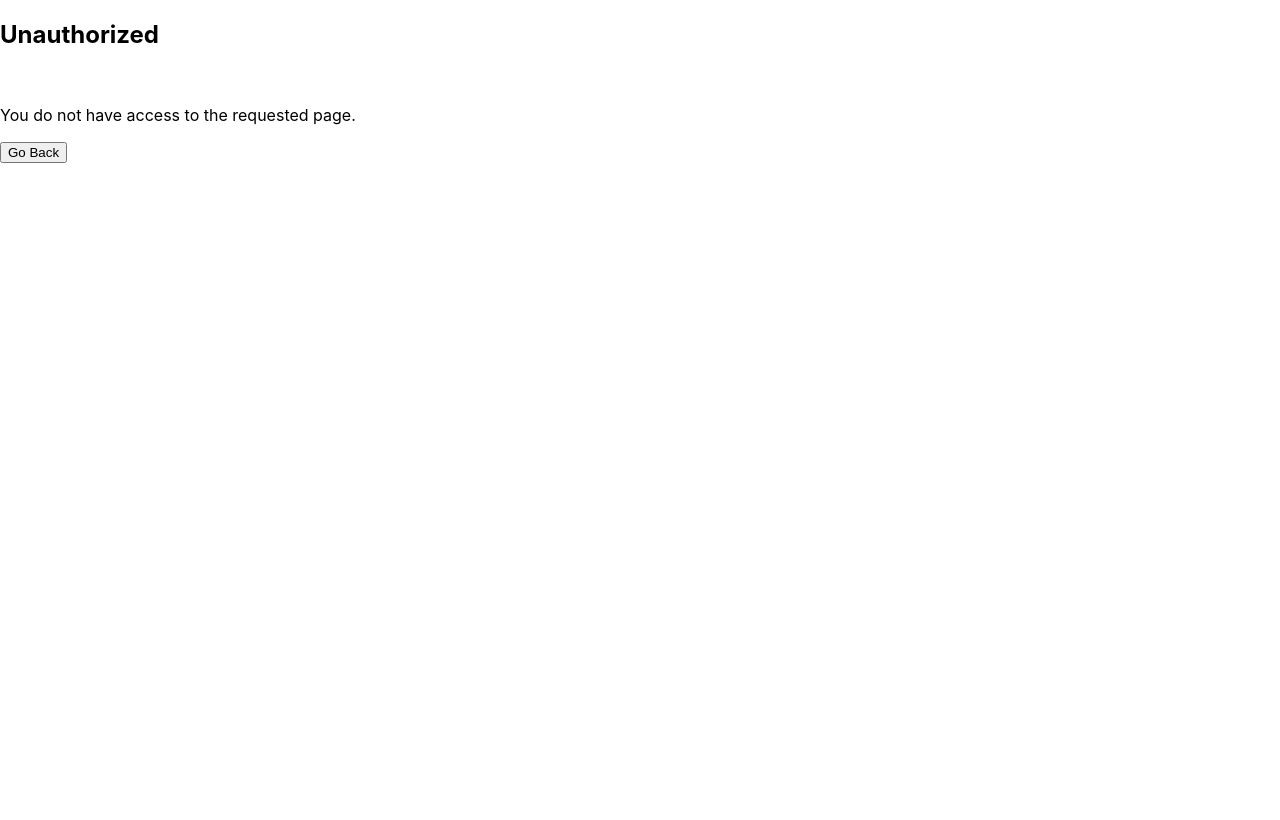
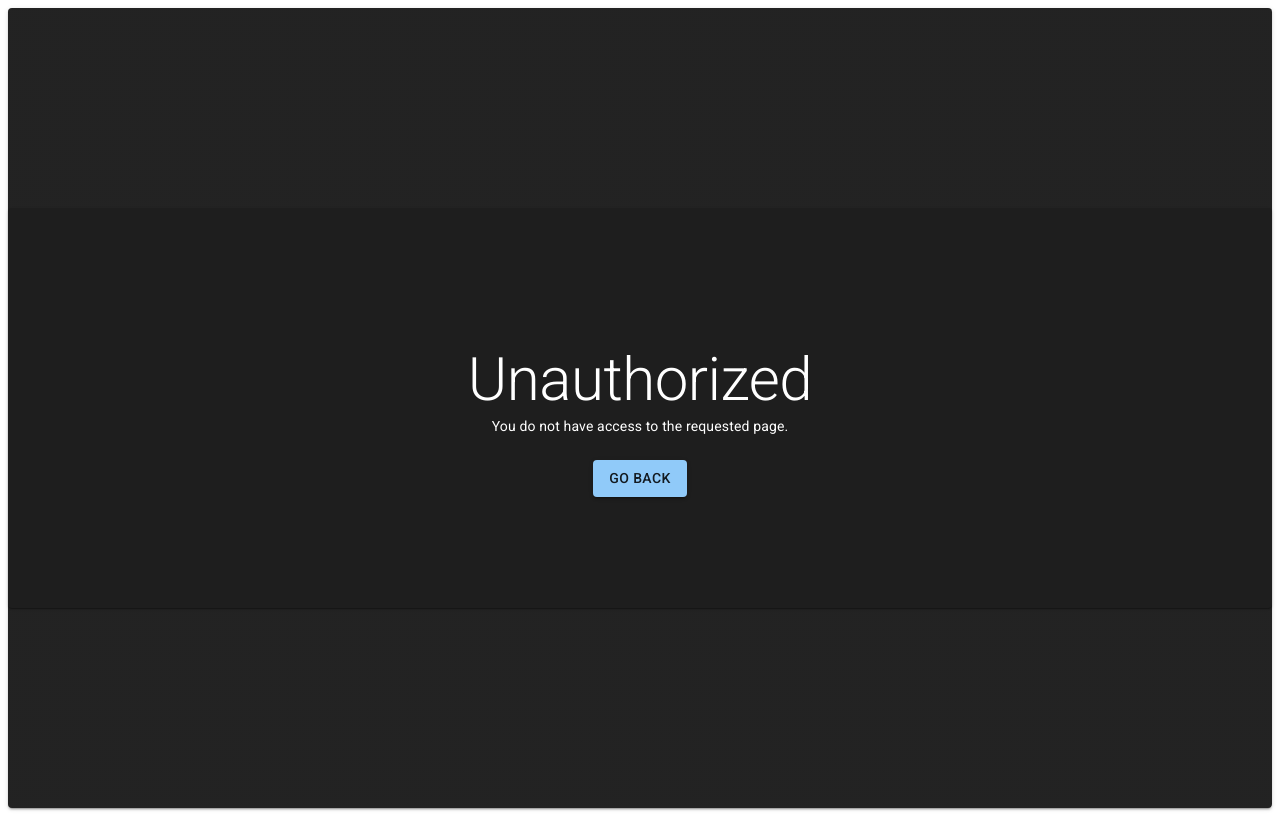
Before and after one commit to ki93/ducksoo-project-react, a React (Create React App) app: page /unauthorized in a window 1280 px wide. Built offline with nearby package versions, Linux system fonts and the light colour scheme.

Commit message:
featuer: Unauthorized page

```diff
--- a/src/pages/Unauthorized.js
+++ b/src/pages/Unauthorized.js
@@ -1,20 +1,53 @@
-import { useNavigate } from "react-router-dom"
+import { useNavigate } from "react-router-dom";
+import Box from "@mui/material/Box";
+import Paper from "@mui/material/Paper";
+import Card from "@mui/material/Card";
+import CardContent from "@mui/material/CardContent";
+import Button from "@mui/material/Button";
+import Typography from "@mui/material/Typography";
+import { createTheme, ThemeProvider } from "@mui/material/styles";
 
 const Unauthorized = () => {
-    const navigate = useNavigate();
+  const navigate = useNavigate();
 
-    const goBack = () => navigate(-1);
+  const goBack = () => navigate(-1);
+  const theme = createTheme({
+    palette: {
+      mode: "dark",
+    },
+  });
 
-    return (
-        <section>
-            <h1>Unauthorized</h1>
-            <br />
-            <p>You do not have access to the requested page.</p>
-            <div className="flexGrow">
-                <button onClick={goBack}>Go Back</button>
-            </div>
-        </section>
-    )
-}
+  return (
+    <ThemeProvider theme={theme}>
+      <Box
+        sx={{
+          display: "flex",
+          flexWrap: "wrap",
+          "& > :not(style)": {
+            m: 1,
+            width: '100%',
+            height: '100vh',
+          },
+        }}
+      >
+        <Paper elevation={2}>
+          <Card sx={{ height:400, m:'auto', position:'relative',top:'25%'}}>
+            <CardContent  sx={{position:'relative',top:'30%', textAlign:'center'}}>
+              <Typography variant="h2" component="div">
+                Unauthorized
+              </Typography>
+              <Typography variant="body2">
+                You do not have access to the requested page.
+              </Typography>
+              <Button variant="contained" onClick={goBack} sx={{mt:3}}>
+                Go Back
+              </Button>
+            </CardContent>
+          </Card>
+        </Paper>
+      </Box>
+    </ThemeProvider>
+  );
+};
 
-export default Unauthorized
+export default Unauthorized;
```
